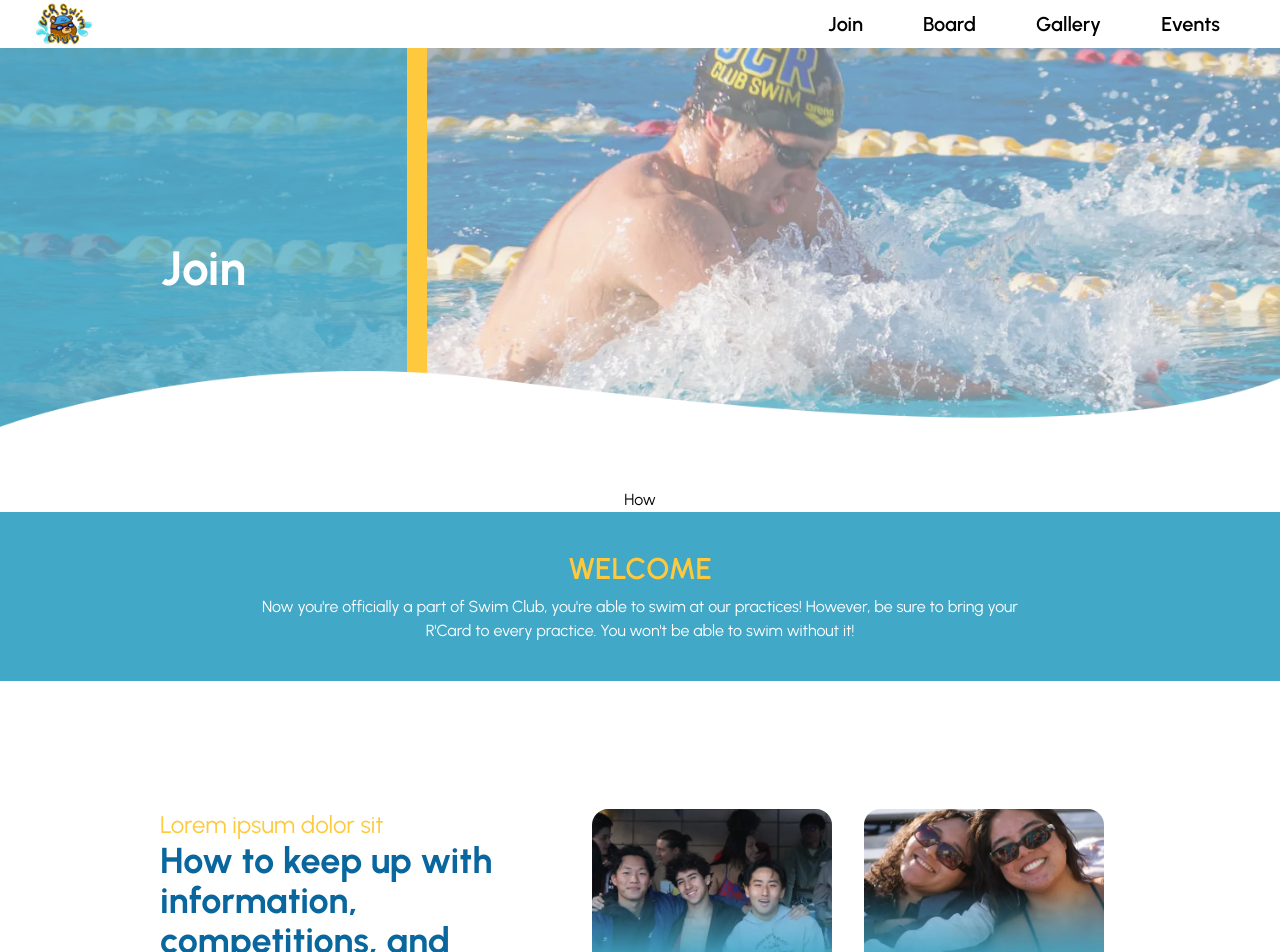
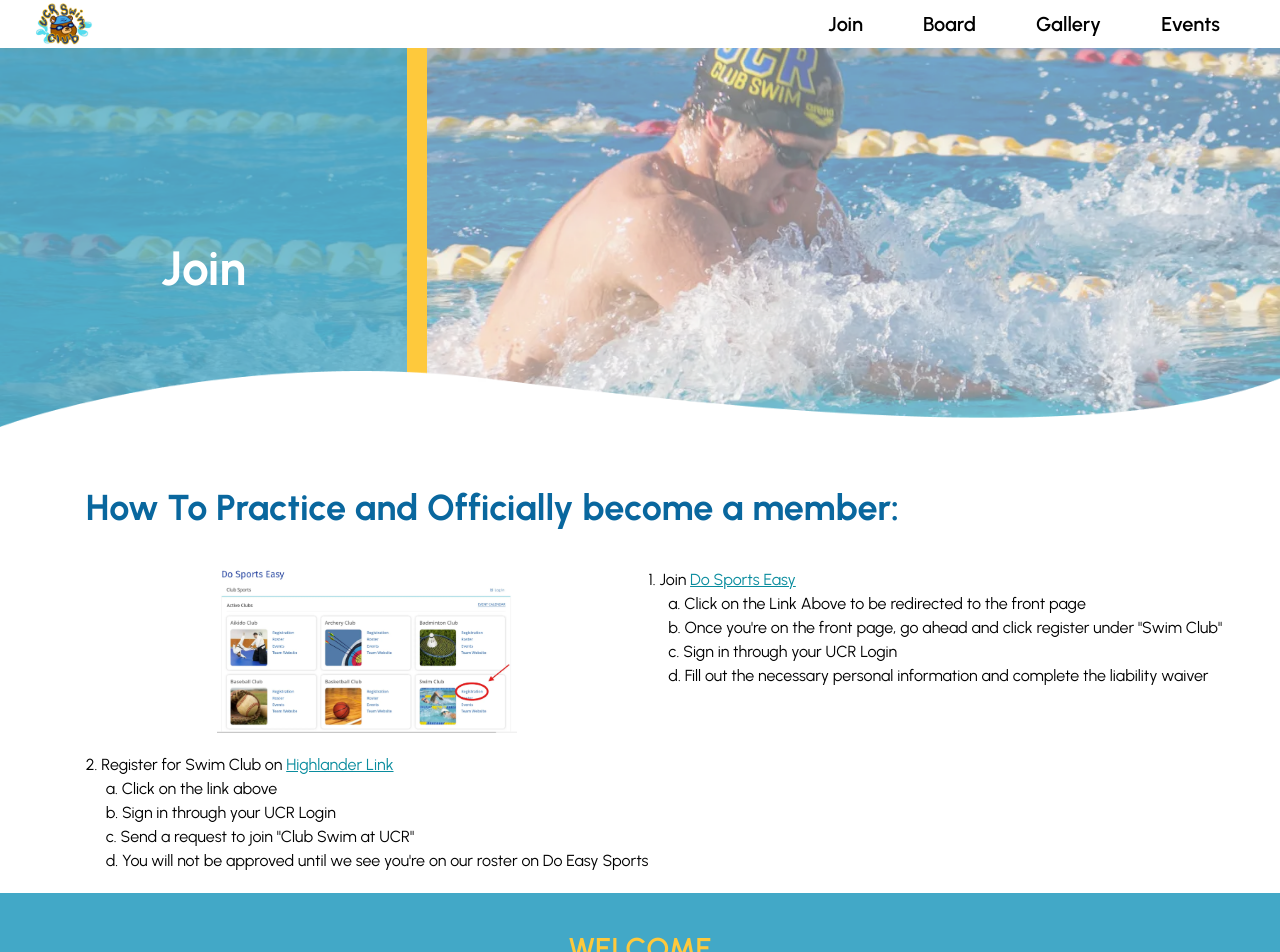
Before and after one commit to acm-ucr/ucr-swim-website, a Next.js app: page /join in a window 1280 px wide. Shown: the top 952 px of the page. Built offline with nearby package versions, Linux system fonts and the light colour scheme; what tailwindcss-animated would draw is missing.

Commit message:
Implement How with animation

```diff
--- a/src/components/join/How.jsx
+++ b/src/components/join/How.jsx
@@ -1,7 +1,75 @@
+"use client";
+import Image from "next/image";
+import image1 from "@/public/join/how.webp";
+import Link from "next/link";
+import useView from "../useView";
+
 const How = () => {
   return (
-    <div className="">
-      <p>How</p>
+    <div className="ml-7">
+      <p
+        className={`${
+          useView && "animate-fade-right animate-delay-[100ms]"
+        }text-2xl md:text-4xl text-swim-blue-400 font-bold mb-10 `}
+      >
+        How To Practice and Officially become a member:
+      </p>
+      <div className="md:flex md:flex-row">
+        <div
+          className={`${
+            useView && "animate-fade-right animate-delay-[150ms]"
+          } md:flex md:flex-col items-center`}
+        >
+          <Image
+            src={image1}
+            width={300}
+            height={300}
+            alt="How image instructions"
+          />
+          <p
+            className={`${useView && "animate-fade-right animate-delay-[300ms]"}
+            text-1.5xl mt-5 mb-5`}
+          >
+            2. Register for Swim Club on{" "}
+            <Link
+              className="text-swim-blue-300 underline mr-2"
+              href="https://highlanderlink.ucr.edu/organization/swimclubatucr"
+              target="_blank"
+            >
+              Highlander Link
+            </Link>
+            <br />
+            &emsp; a. Click on the link above <br />
+            &emsp; b. Sign in through your UCR Login <br />
+            &emsp; c. Send a request to join &quot;Club Swim at UCR&quot; <br />
+            &emsp; d. You will not be approved until we see you&apos;re on our
+            roster on Do Easy Sports <br />
+          </p>
+        </div>
+        <div>
+          <p
+            className={`${useView && "animate-fade-left animate-delay-150"}
+            text-1.5xl`}
+          >
+            1. Join{" "}
+            <Link
+              className="text-swim-blue-300 underline mr-2"
+              href="https://recreation.ucr.edu/competitive-sports/do-sports-easy"
+              target="_blank"
+            >
+              Do Sports Easy
+            </Link>
+            <br />
+            &emsp; a. Click on the Link Above to be redirected to the front page{" "}
+            <br />
+            &emsp; b. Once you&apos;re on the front page, go ahead and click
+            register under &quot;Swim Club&quot; <br />
+            &emsp; c. Sign in through your UCR Login <br />
+            &emsp; d. Fill out the necessary personal information and complete
+            the liability waiver
+          </p>
+        </div>
+      </div>
     </div>
   );
 };
```
